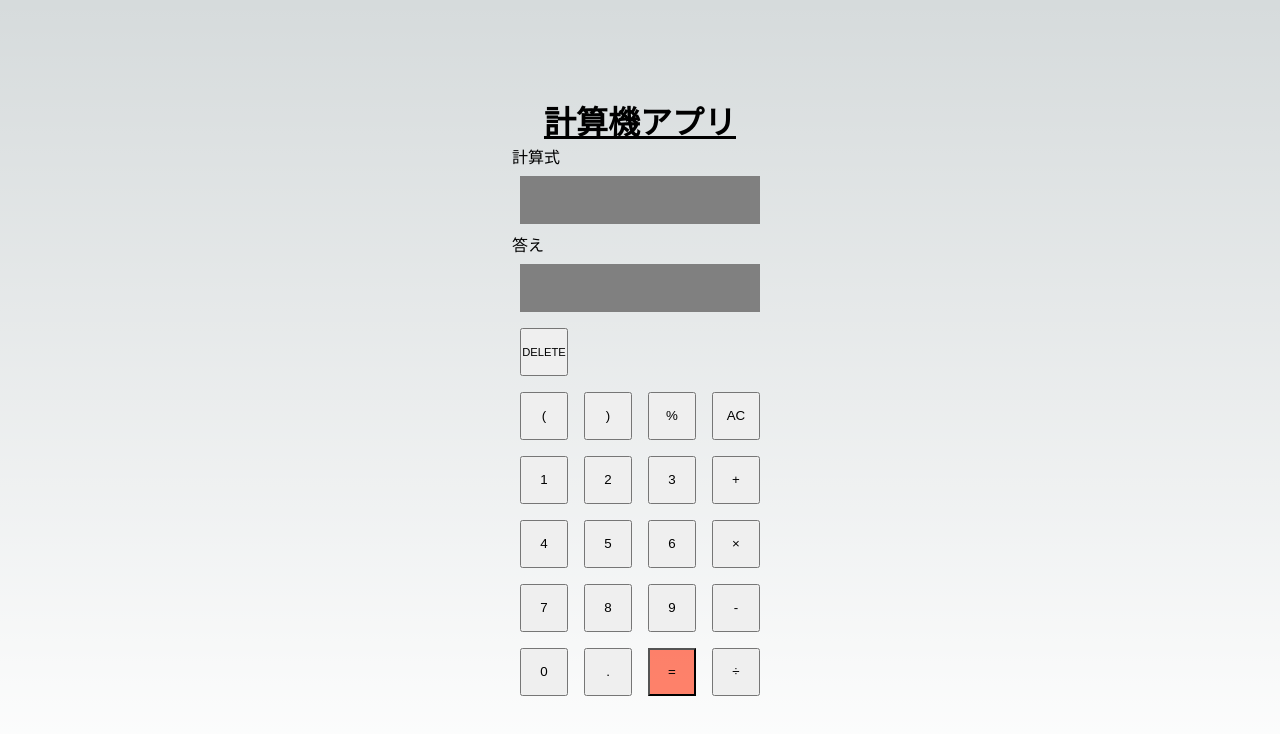
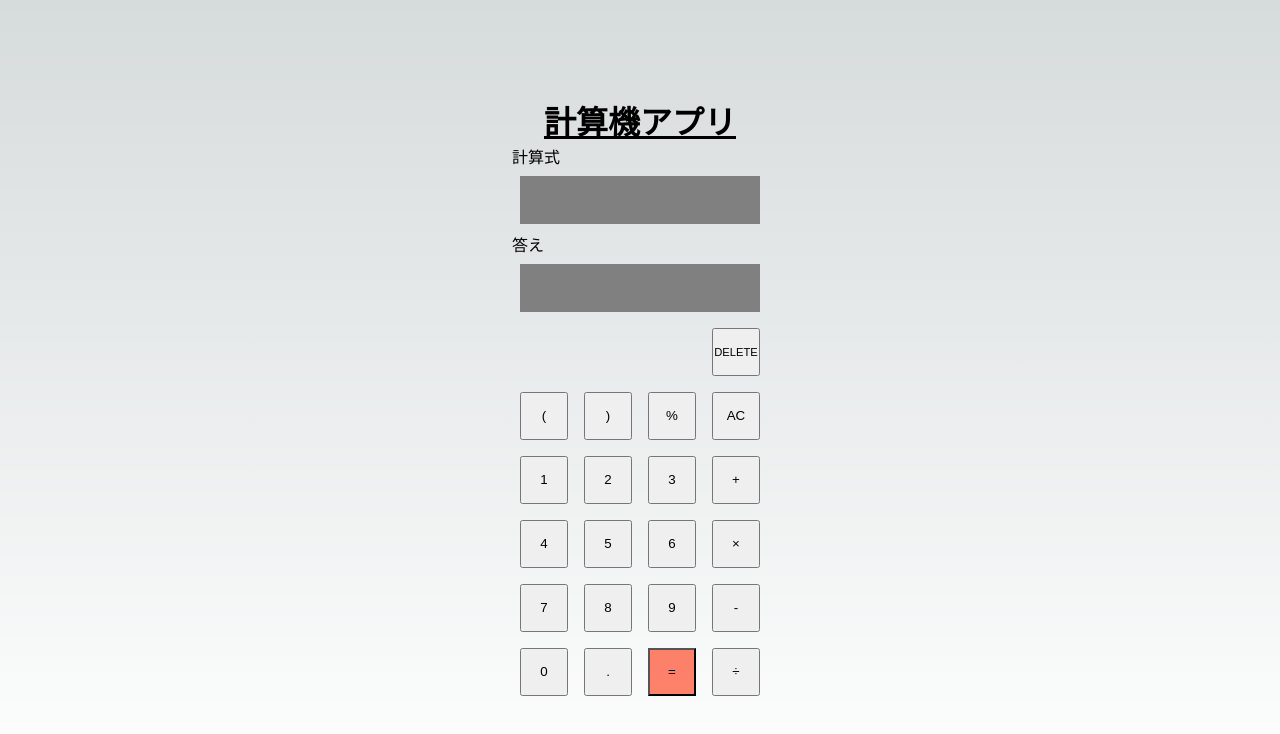
Before and after one commit to shimpei1494/calculate-next-app, a Next.js app: page / in a window 1280 px wide. Shown: the top 734 px of the page. Built offline with nearby package versions, Linux system fonts and the light colour scheme.

Commit message:
deleteボタンの位置調整

```diff
--- a/components/Calculator/Calculator.module.css
+++ b/components/Calculator/Calculator.module.css
@@ -24,3 +24,8 @@
   display: flex;
   align-items: center;
 }
+
+.deletePosition {
+  display: flex;
+  justify-content: flex-end;
+}
--- a/components/Calculator/index.jsx
+++ b/components/Calculator/index.jsx
@@ -36,7 +36,7 @@ export function Calculator() {
       <div className={style.calcWrapper}>
         {answer}
       </div>
-      <div>
+      <div className={style.deletePosition}>
         <Delete setDisplay={setDisplay} display={display} setAnswer={setAnswer}/>
       </div>
       <div className={style.btnDisplayWrapper}>
```
